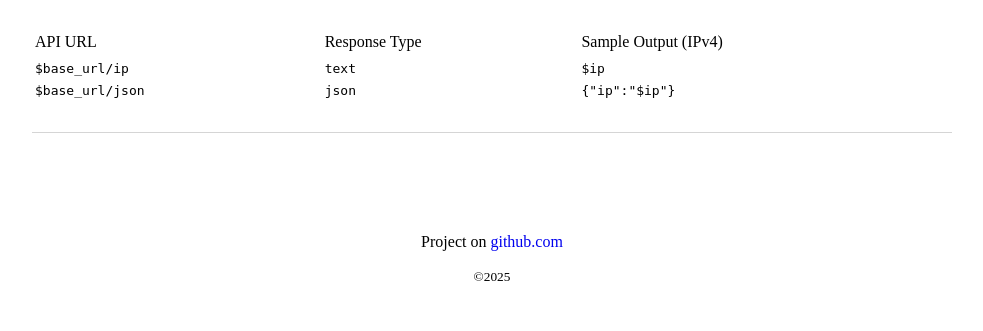
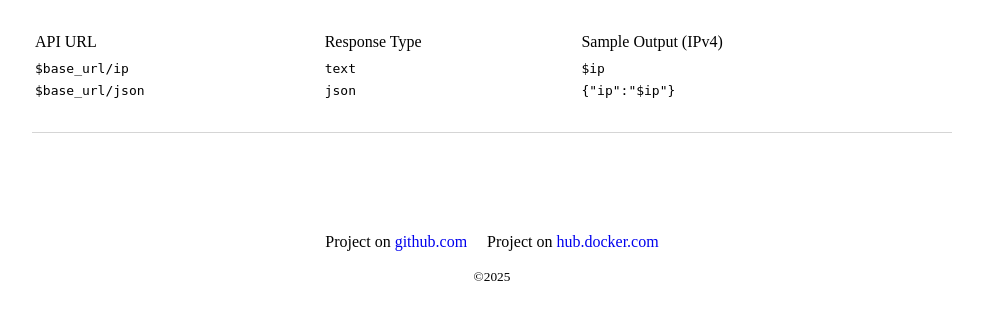
Before and after one commit to i-dea-by/simple_ip_service, a Python web app: template src/templates/main.html in a window 1280 px wide. Shown: the part 265-596 px from the top of the page, without its empty margins (148-1131 px from the left). Run offline with Jinja, Linux system fonts and the light colour scheme; the template is opened without the code that fills it, so the values that code supplies are empty.

Commit message:
feat(ui): add link to hub.docker.com

```diff
--- a/src/templates/main.html
+++ b/src/templates/main.html
@@ -43,6 +43,7 @@
   <footer style="margin-top: 100px; text-align: center;">
     <ul style="list-style: none; display: flex; align-items: center; justify-content: center; padding: 0">
       <li style="margin: 0 10px;">Project on <a style="text-decoration: none;" href="https://github.com/i-dea-by/simple_ip_service">github.com</a></li>
+      <li style="margin: 0 10px;">Project on <a style="text-decoration: none;" href="https://hub.docker.com/r/ideaby/ipservice">hub.docker.com</a></li>
     </ul>
     <p><small>©2025</small></p>
   </footer>
```
